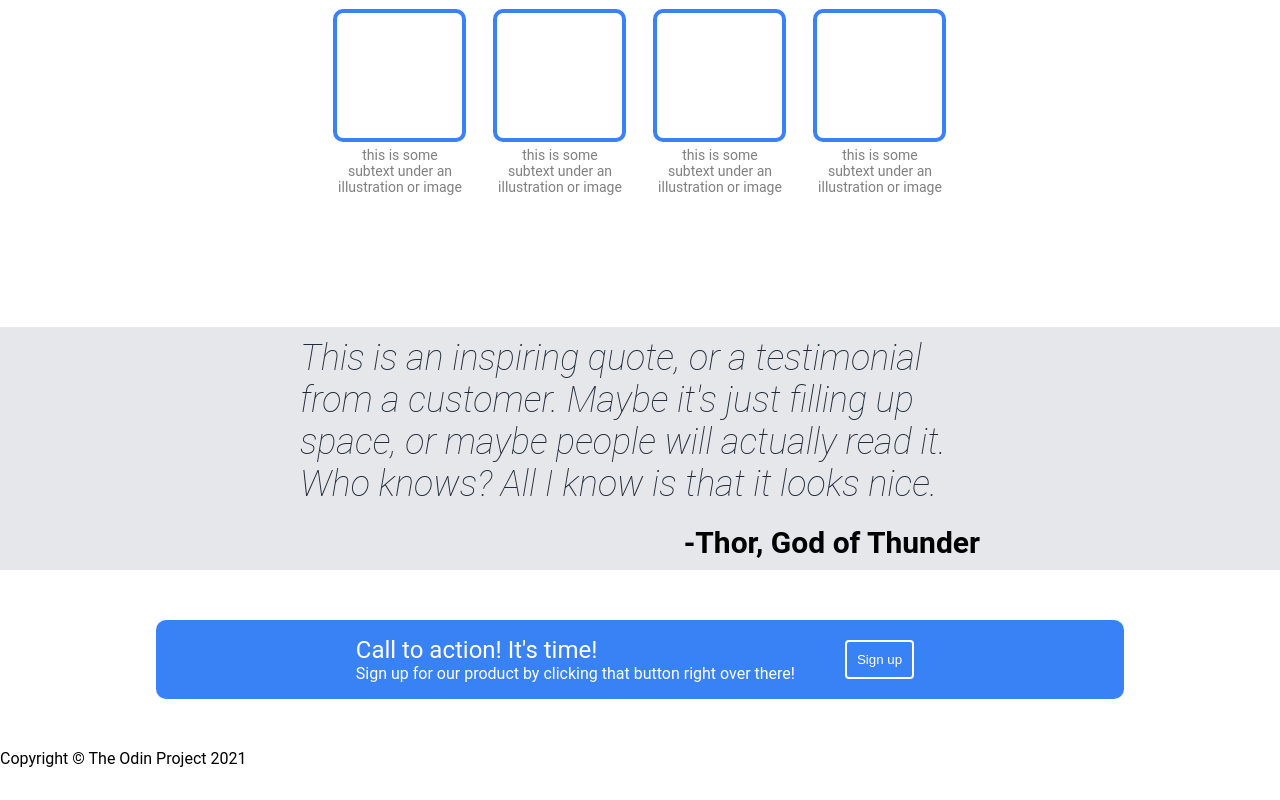
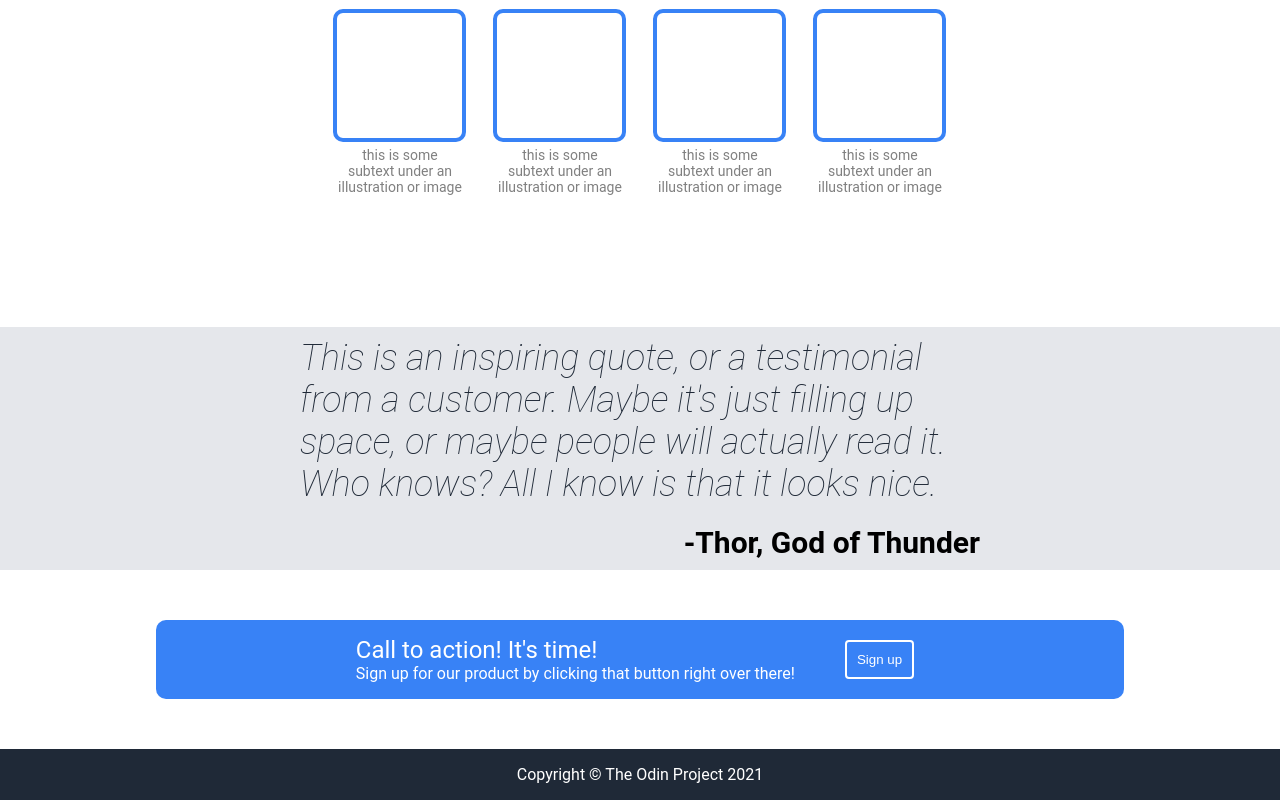
Before and after one commit to terpeen/landing-page, a plain HTML site: page index.html in a window 1280 px wide. Shown: the part 647-1447 px from the top of the page. Before the commit the page ends 1415 px from the top, so only its background shows below. Drawn offline with Linux system fonts and the light colour scheme.

Commit message:
Finish CSS

```diff
--- a/style.css
+++ b/style.css
@@ -196,3 +196,14 @@ a{
 .call {
     font-size:24px;
 }
+
+.footer{
+    display: flex;
+    justify-content: center;
+    padding: 16px;
+    background-color: #1F2937;
+}
+
+.footertext{
+    color:white;
+}
```
